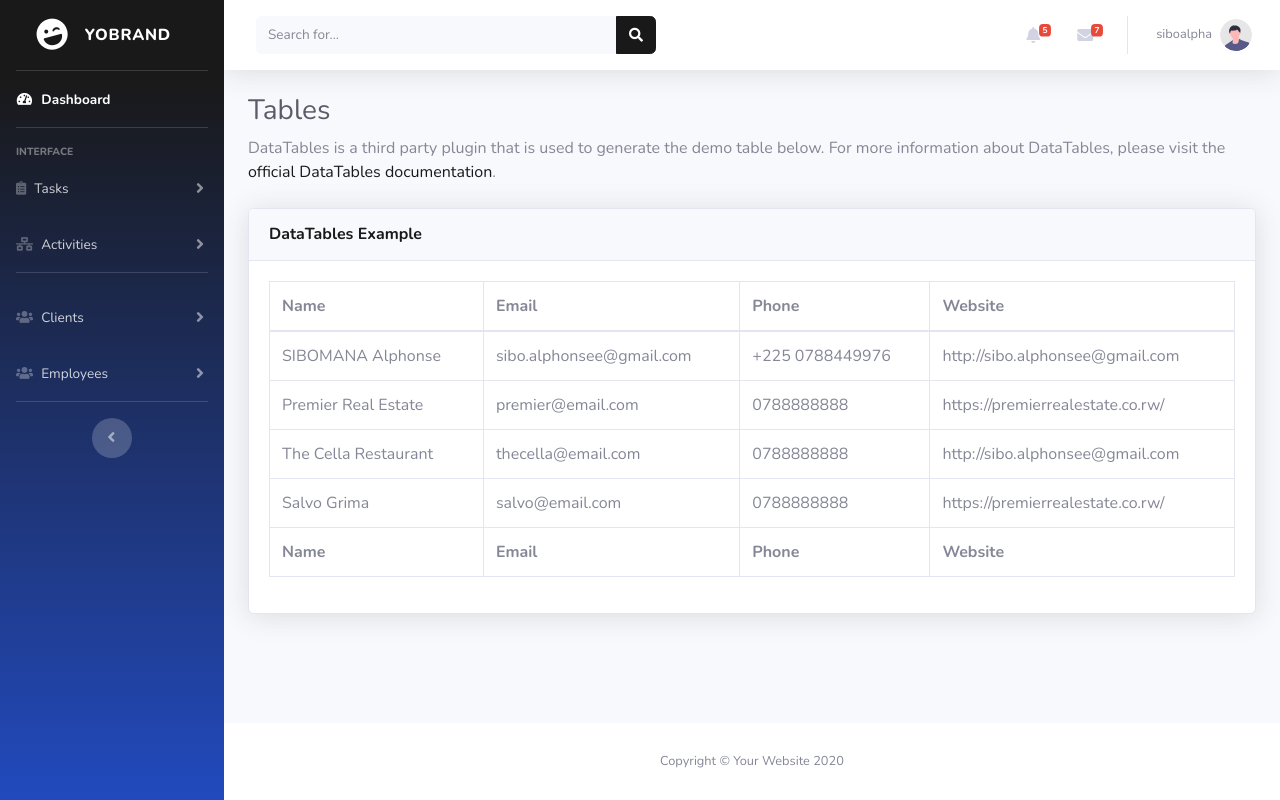
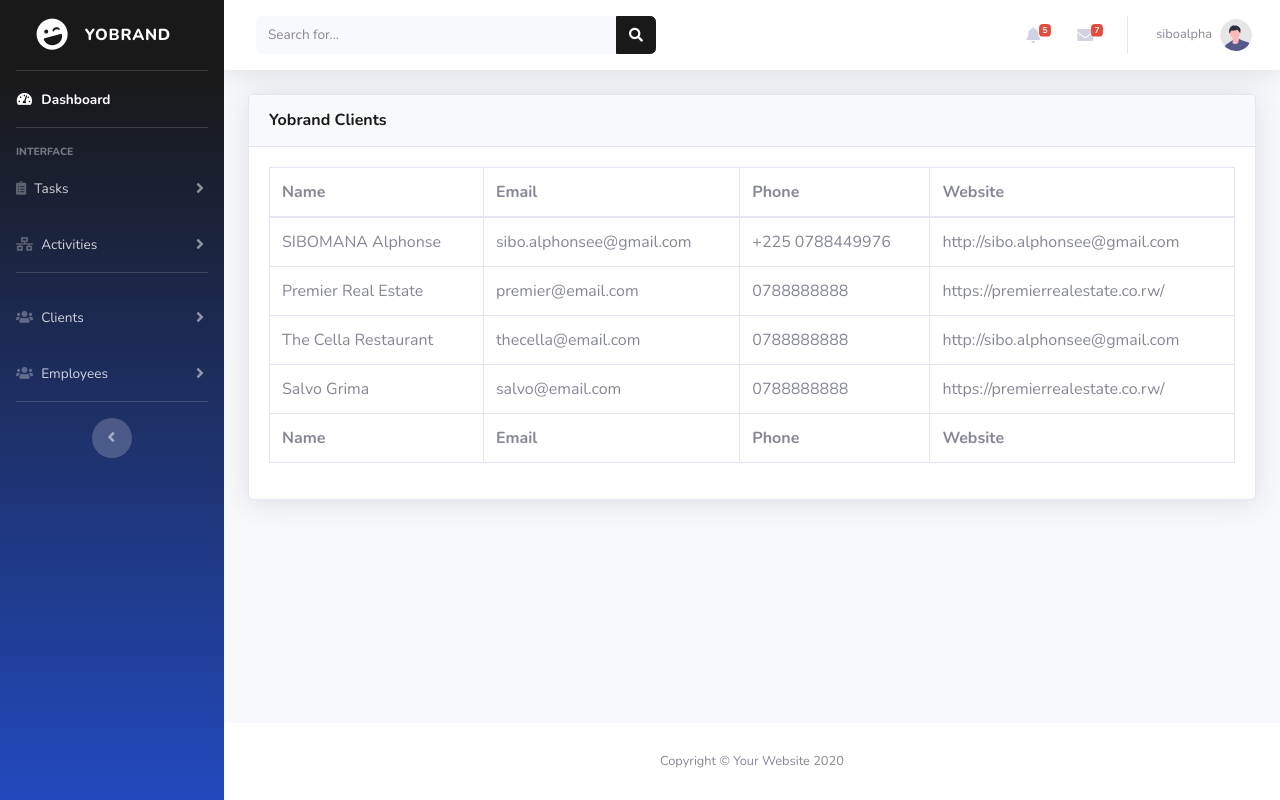
Before and after one commit to siboalpha/yobrand, a Django app: page /clients/ in a window 1280 px wide. Run offline with Django 4.2, Linux system fonts and the light colour scheme; a user stored in the database is signed in; data comes from the database, SQL or seed files in the repository; some libraries are stand-ins or nearby versions.

Commit message:
Updates
Updated templates of the employees and clients

```diff
--- a/cms/templates/cms/clients.html
+++ b/cms/templates/cms/clients.html
@@ -2,17 +2,10 @@
 {% block content %}
 <!-- Begin Page Content -->
 <div class="container-fluid">
-
-    <!-- Page Heading -->
-    <h1 class="h3 mb-2 text-gray-800">Tables</h1>
-    <p class="mb-4">DataTables is a third party plugin that is used to generate the demo table below.
-        For more information about DataTables, please visit the <a target="_blank"
-            href="https://datatables.net">official DataTables documentation</a>.</p>
-
     <!-- DataTales Example -->
     <div class="card shadow mb-4">
         <div class="card-header py-3">
-            <h6 class="m-0 font-weight-bold text-primary">DataTables Example</h6>
+            <h6 class="m-0 font-weight-bold text-primary">Yobrand Clients</h6>
         </div>
         <div class="card-body">
             <div class="table-responsive">
--- a/cms/templates/cms/employees.html
+++ b/cms/templates/cms/employees.html
@@ -1,12 +1,15 @@
 {% extends 'cms/base.html' %}
 {% load static %}
 {% block content %}
+<!-- Begin Page Content -->
+<div class="container-fluid">
+  <!-- DataTales Example -->
   <div class="card shadow mb-4">
       <div class="card-header py-3">
         <div class="add-employee" style="margin-bottom: 30px;">
           <a href="{% url 'add-employee' %}" class="btn btn-primary">Add an employee</a>
         </div>
-        <h6 class="m-0 font-weight-bold text-primary">Yobrand employees</h6>
+        <h6 class="m-0 font-weight-bold text-primary">Yobrand Clients</h6>
       </div>
       <div class="card-body">
           <div class="table-responsive">
@@ -45,5 +48,6 @@
           </div>
       </div>
   </div>
+
 </div>
   {% endblock %}
```
Lines whose indentation alone changed are shown as unchanged.
